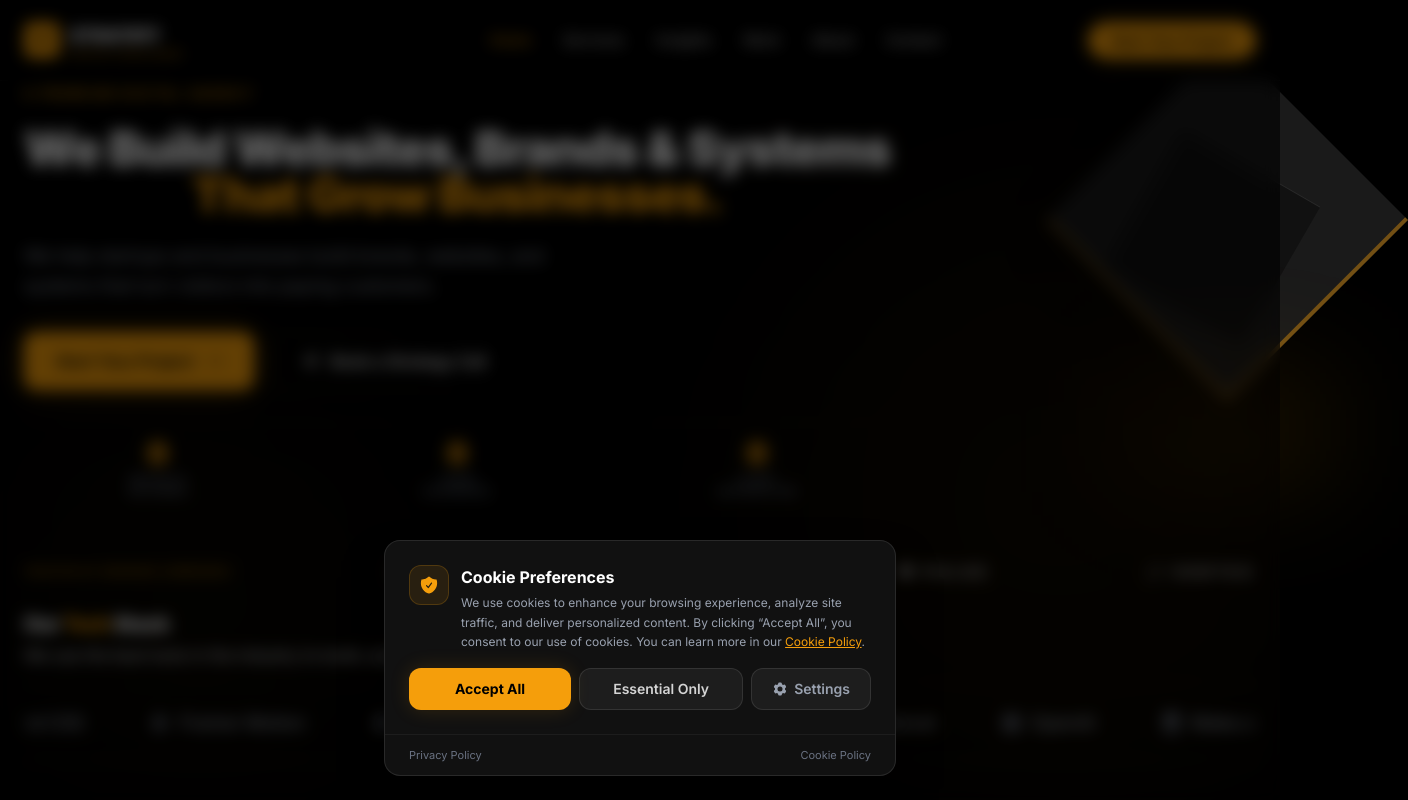
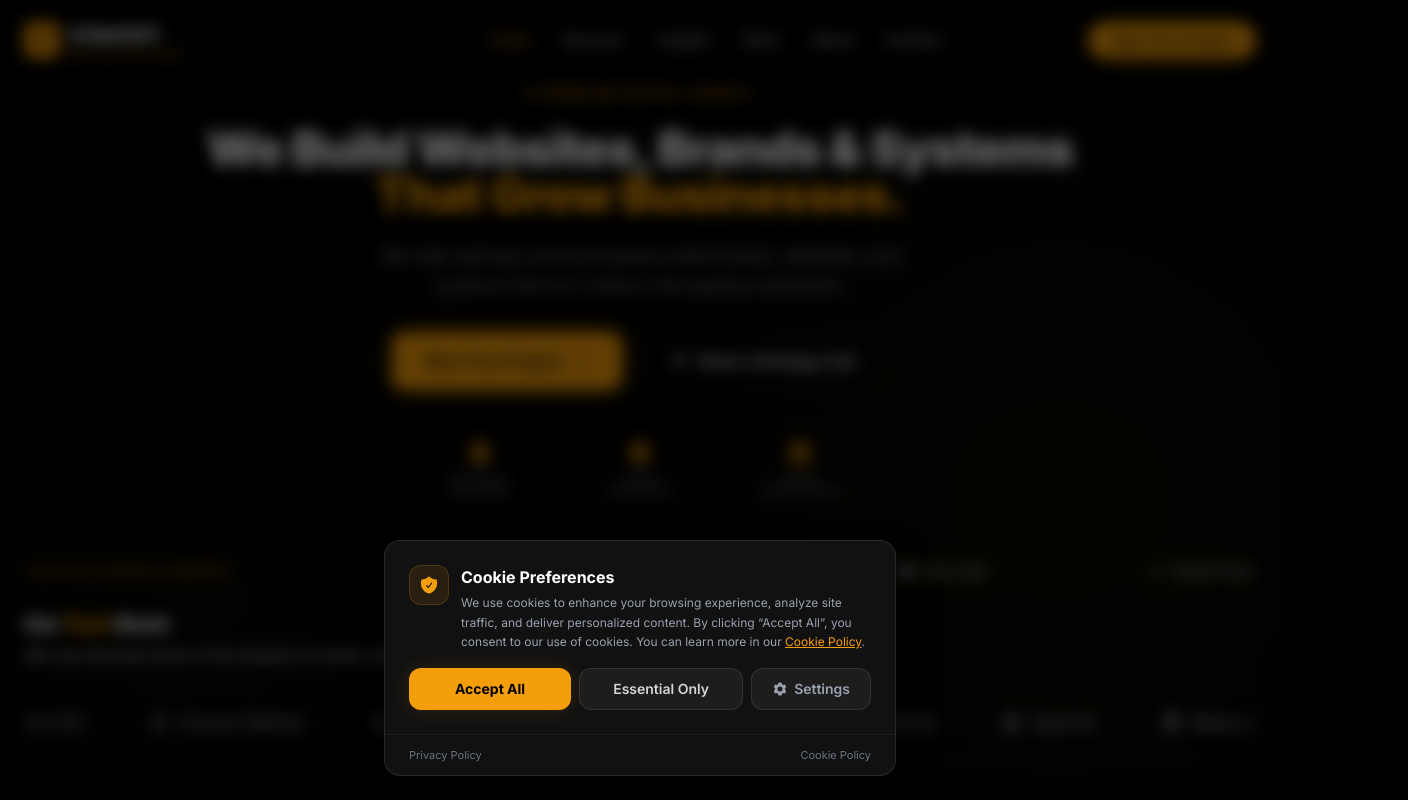
Before and after one commit to Stratifit/stratifit-website, a Next.js app: page / in a window 1280 px wide. Shown: the top 800 px of the page, 1408 px wide, since content can reach past the window. Built offline with nearby package versions, Linux system fonts and the light colour scheme; a web font is replaced by a local one.

Commit message:
Massive update: redesign, new sections, new components

```diff
--- a/src/components/sections/Hero.tsx
+++ b/src/components/sections/Hero.tsx
@@ -53,29 +53,29 @@ export function Hero() {
         <div className="absolute bottom-0 left-0 w-[300px] h-[300px] md:w-[400px] md:h-[400px] bg-amber/3 rounded-full blur-[100px]" />
       </div>
 
-      <div className="max-w-7xl mx-auto px-4 sm:px-6 w-full relative z-10">          <div className="grid lg:grid-cols-[2fr_1fr] gap-8 md:gap-16 items-center">
+      <div className="max-w-7xl mx-auto px-4 sm:px-6 w-full relative z-10">          <div className="grid lg:grid-cols-1 gap-8 md:gap-16 items-center">
           {/* Left Content */}
-          <div className="space-y-3 md:space-y-8">
+          <div className="space-y-3 md:space-y-8 lg:max-w-4xl lg:mx-auto">
             <motion.div
               initial={false}
               animate={{ opacity: 1, y: 0 }}
               transition={{ duration: 0.6 }}
-              className="space-y-3.5 md:space-y-6"
+              className="space-y-3.5 md:space-y-6 lg:text-center"
             >
-              <div className="flex items-center gap-2">
+              <div className="flex items-center gap-2 lg:justify-center">
                 <div className="w-2 h-2 rounded-full bg-amber animate-pulse shrink-0" />
                 <span className="text-[10px] sm:text-xs font-bold text-amber uppercase tracking-[0.2em]">
                   Premium Digital Agency
                 </span>
               </div>
 
-              <h1 className="text-3xl sm:text-4xl md:text-6xl lg:text-5xl lg:whitespace-nowrap font-heading font-black leading-[1.05] md:leading-[0.95] tracking-tight">
+              <h1 className="text-3xl sm:text-4xl md:text-6xl lg:text-5xl lg:text-center lg:whitespace-nowrap font-heading font-black leading-[1.05] md:leading-[0.95] tracking-tight">
                 We Build Websites, Brands &amp; Systems
                 <br className="hidden lg:block" />
                 <span className="text-amber lg:inline-block lg:w-full lg:text-center">That Grow Businesses.</span>
               </h1>
 
-              <p className="text-gray-400 text-sm sm:text-base md:text-lg leading-relaxed max-w-xl">
+              <p className="text-gray-400 text-sm sm:text-base md:text-lg leading-relaxed max-w-xl lg:mx-auto">
                 We help startups and businesses build brands, websites, and
                 systems that turn visitors into paying customers.
               </p>
@@ -85,7 +85,7 @@ export function Hero() {
               initial={false}
               animate={{ opacity: 1, y: 0 }}
               transition={{ delay: 0.2, duration: 0.6 }}
-              className="flex flex-col sm:flex-row gap-3 sm:gap-4"
+              className="flex flex-col sm:flex-row gap-3 sm:gap-4 lg:justify-center"
             >
               <a
                 href="#contact"
@@ -108,7 +108,7 @@ export function Hero() {
               initial={false}
               animate={{ opacity: 1 }}
               transition={{ delay: 0.4, duration: 0.6 }}
-              className="grid grid-cols-3 gap-2 sm:gap-6 md:gap-8 pt-3 pb-3 md:pt-3 md:pb-0 border-t border-white/5"
+              className="grid grid-cols-3 gap-2 sm:gap-6 md:gap-8 pt-3 pb-3 md:pt-3 md:pb-0 border-t border-white/5 lg:mx-auto lg:max-w-md"
             >
               {stats.map((stat) => (
                 <div key={stat.label[0]} className="flex flex-col items-center text-center px-2 sm:px-4 pb-0">
@@ -130,18 +130,6 @@ export function Hero() {
           </div>
 
           {/* Right Visual - Hidden on mobile */}
-          <motion.div
-            initial={false}
-            animate={{ opacity: 1, scale: 1 }}
-            transition={{ delay: 0.3, duration: 0.8 }}
-            className="hidden lg:flex items-center justify-center relative"
-          >
-            <div className="relative w-[300px] h-[300px] xl:w-[400px] xl:h-[400px]">
-              <div className="absolute top-0 right-0 w-48 xl:w-64 h-48 xl:h-64 bg-gray-900 rotate-45 border-r-4 border-b-4 border-amber/40 shadow-2xl" />
-              <div className="absolute top-16 right-16 w-32 xl:w-40 h-32 xl:h-40 bg-card-dark rotate-[30deg] border-l border-t border-white/10" />
-              <div className="absolute bottom-8 right-8 w-40 xl:w-48 h-12 xl:h-16 bg-amber/20 blur-3xl" />
-            </div>
-          </motion.div>
         </div>
 
         {/* Trust Row */}
```
